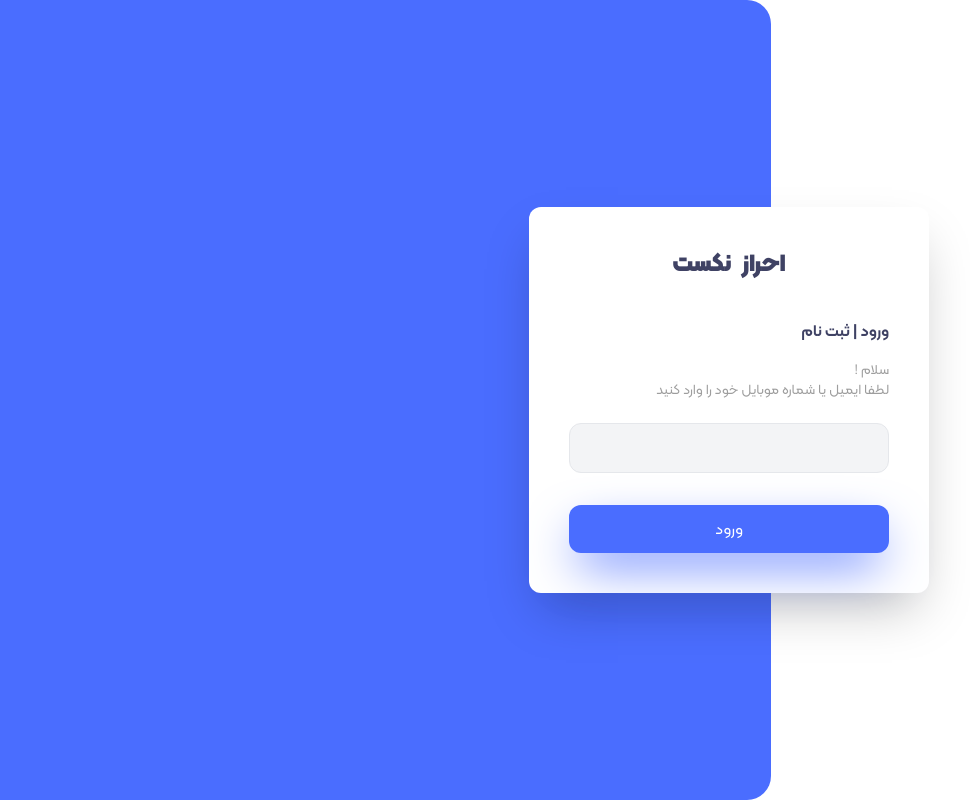
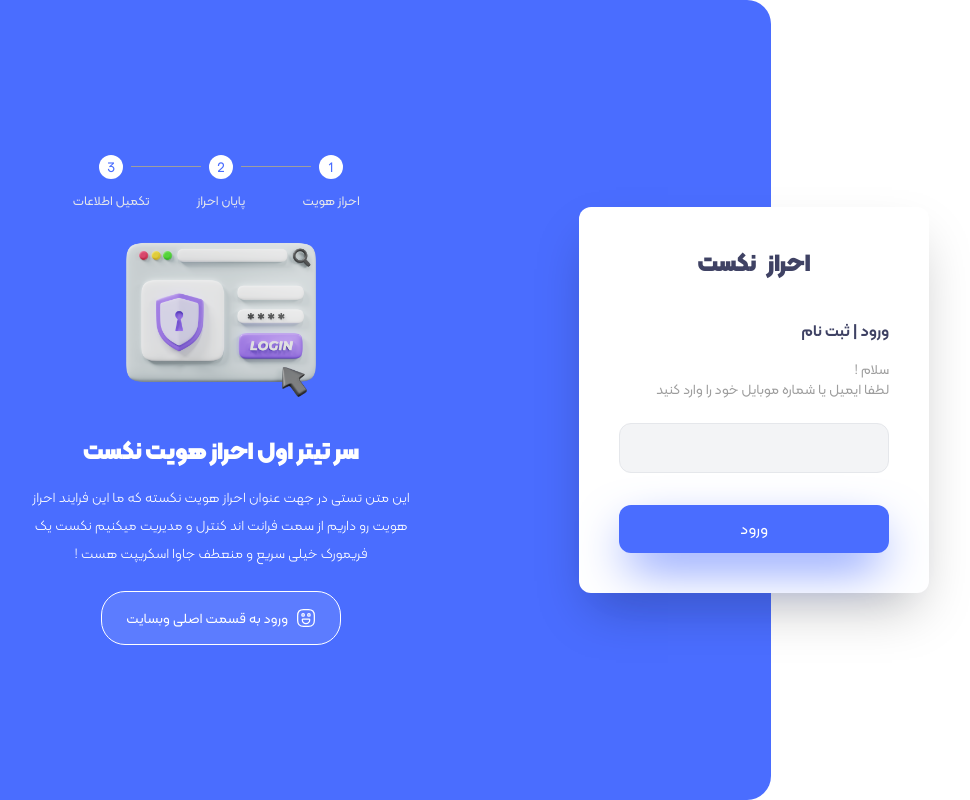
Before and after one commit to javadyousefi1/next-auth, a Next.js app: page /auth in a window 1280 px wide. Shown: the whole page, without its empty margins (61-1031 px from the left). Built offline with nearby package versions, Linux system fonts and the light colour scheme.

Commit message:
auth ui desktop done

```diff
--- a/src/components/auth/StatusLine.jsx
+++ b/src/components/auth/StatusLine.jsx
@@ -1,21 +1,20 @@
 // mui
 import DoneIcon from "@mui/icons-material/Done";
-
 // framer motion
 import { motion } from "framer-motion";
 
-const StatusLine = ({ step }) => {
+const StatusLine = ({ step, className }) => {
   return (
     <>
       {/* status line */}
-      <div className="">
+      <div className={className}>
         {/* auth status line */}
-        <div className="flex items-center justify-between gap-x-2 md:hidden">
+        <div className="flex items-center justify-between gap-x-2">
           {/* 1 */}
           <div className="flex flex-col items-center w-6 gap-y-3">
             <div
-              className={`w-6 h-6 text-sm text-white rounded-full ${
-                step >= 1 ? "bg-primary" : "bg-mainGray"
+              className={`w-6 h-6 text-sm text-white rounded-full md:text-primary ${
+                step >= 1 ? "bg-primary md:bg-white" : "bg-mainGray md:bg-white"
               } flex-center`}
             >
               {step >= 1 ? (
@@ -36,23 +35,24 @@ const StatusLine = ({ step }) => {
             </div>
             <div
               className={`text-[13px] font-normal ${
-                step >= 1 ? "text-mainBlack" : "text-mainGray"
+                step >= 1 ? "text-mainBlack md:text-white" : "text-mainGray md:text-gray-200"
               } whitespace-nowrap`}
             >
               احراز هویت
             </div>
           </div>
+
           {/* line */}
           <div
             className={` h-[1px] w-[70px] flex-1 relative bottom-4 ${
-              step >= 2 ? "bg-primary" : "bg-mainGray"
+              step >= 2 ? "bg-primary md:bg-white" : "bg-mainGray"
             }`}
           ></div>
           {/* 2 */}
           <div className="flex flex-col items-center w-6 gap-y-3">
             <div
-              className={`w-6 h-6 text-sm text-white rounded-full ${
-                step >= 2 ? "bg-primary" : "bg-mainGray"
+              className={`w-6 h-6 text-sm text-white rounded-full md:text-primary ${
+                step >= 2 ? "bg-primary md:bg-white" : "bg-mainGray md:bg-white"
               } flex-center`}
             >
               {step >= 2 ? (
@@ -73,7 +73,7 @@ const StatusLine = ({ step }) => {
             </div>{" "}
             <div
               className={`text-[13px] font-normal ${
-                step >= 2 ? "text-mainBlack" : "text-mainGray"
+                step >= 2 ? "text-mainBlack md:text-white" : "text-mainGray md:text-gray-200"
               } whitespace-nowrap`}
             >
               پایان احراز
@@ -82,14 +82,14 @@ const StatusLine = ({ step }) => {
           {/* line */}
           <div
             className={` h-[1px] w-[70px] flex-1 relative bottom-4 ${
-              step >= 3 ? "bg-primary" : "bg-mainGray"
+              step >= 3 ? "bg-primary md:bg-white" : "bg-mainGray"
             }`}
           ></div>
           {/* 3 */}
           <div className="flex flex-col items-center w-6 gap-y-3">
             <div
-              className={`w-6 h-6 text-sm text-white rounded-full ${
-                step >= 3 ? "bg-primary" : "bg-mainGray"
+              className={`w-6 h-6 text-sm text-white rounded-full md:text-primary ${
+                step >= 3 ? "bg-primary md:bg-white" : "bg-mainGray md:bg-white"
               } flex-center`}
             >
               {step >= 3 ? (
@@ -110,7 +110,7 @@ const StatusLine = ({ step }) => {
             </div>
             <div
               className={`text-[13px] font-normal ${
-                step >= 3 ? "text-mainBlack" : "text-mainGray"
+                step >= 3 ? "text-mainBlack md:text-white" : "text-mainGray md:text-gray-200"
               } whitespace-nowrap`}
             >
               تکمیل اطلاعات
--- a/src/pages/auth.js
+++ b/src/pages/auth.js
@@ -5,6 +5,11 @@ import DoneIcon from "@mui/icons-material/Done";
 // framer motion
 import { motion } from "framer-motion";
 import StatusLine from "@/components/auth/StatusLine";
+// image
+
+import Image from "next/image";
+
+import loginImg from "../../images/login.png";
 
 const AuthPage = () => {
   // auth line status step
@@ -28,10 +33,10 @@ const AuthPage = () => {
               damping: 40,
               // duration: 10000,
             }}
-            className="relative flex flex-col p-4 bg-white md:min-w-[400px] md:shadow-2xl md:left-[19%] rounded-xl md:px-10 md:py-10"
+            className="relative flex flex-col p-4 bg-white md:min-w-[350px] md:shadow-2xl md:left-[19%] rounded-xl md:px-10 md:py-10"
           >
             {/* status line */}
-            <StatusLine step={step} />
+            <StatusLine step={step} className=" md:hidden" />
 
             <h1 className="mt-16 text-2xl font-black text-center md:mt-0 text-secondary">
               احراز &nbsp; نکست
@@ -40,6 +45,7 @@ const AuthPage = () => {
             <p className="mt-6 font-semibold text-right text-md text-secondary md:mt-10">
               ورود | ثبت نام
             </p>
+
             <motion.div
               initial={{ opacity: 0 }}
               animate={{ opacity: 1 }}
@@ -48,7 +54,6 @@ const AuthPage = () => {
                 stiffness: 260,
                 damping: 40,
                 delay: 0.5,
-                // duration: 10000,
               }}
               className="flex flex-col"
             >
@@ -68,6 +73,117 @@ const AuthPage = () => {
               </button>
             </motion.div>
           </motion.div>
+
+          <div className="hidden lg:flex-col lg:flex lg:items-center">
+            {/* status line */}
+            <motion.div
+              initial={{ opacity: 0, y: 20 }}
+              animate={{ opacity: 1, y: 0 }}
+              transition={{
+                type: "spring",
+                stiffness: 260,
+                damping: 40,
+                // duration: 10000,
+                delay: 0.7,
+              }}
+            >
+              <StatusLine step={step} />
+            </motion.div>
+            {/* image login */}
+            <motion.div
+              initial={{ opacity: 0, y: 20 }}
+              animate={{ opacity: 1, y: 0 }}
+              transition={{
+                type: "spring",
+                stiffness: 260,
+                damping: 40,
+                // duration: 10000,
+                delay: 0.8,
+              }}
+            >
+              <Image
+                src={loginImg}
+                width={250}
+                height={250}
+                alt="Picture of the author"
+              />
+            </motion.div>
+            <motion.div
+              initial={{ opacity: 0, y: 20 }}
+              animate={{ opacity: 1, y: 0 }}
+              transition={{
+                type: "spring",
+                stiffness: 260,
+                damping: 40,
+                // duration: 10000,
+                delay: 0.9,
+              }}
+            >
+              {" "}
+              <h1 className="mt-4 text-2xl font-black text-center text-white">
+                سر تیتر اول احراز هویت نکست
+              </h1>
+            </motion.div>
+
+            <motion.div
+              initial={{ opacity: 0, y: 20 }}
+              animate={{ opacity: 1, y: 0 }}
+              transition={{
+                type: "spring",
+                stiffness: 260,
+                damping: 40,
+                // duration: 10000,
+                delay: 1,
+              }}
+            >
+              {" "}
+              <p className="w-[400px] text-center text-sm text-md text-white mt-4 font-light leading-7">
+                این متن تستی در جهت عنوان احراز هویت نکسته که ما این فرایند
+                احراز هویت رو داریم از سمت فرانت اند کنترل و مدیریت میکنیم نکست
+                یک فریمورک خیلی سریع و منعطف جاوا اسکریپت هست !
+              </p>
+            </motion.div>
+
+            <motion.div
+              initial={{ opacity: 0, y: 20 }}
+              animate={{ opacity: 1, y: 0 }}
+              transition={{
+                type: "spring",
+                stiffness: 260,
+                damping: 40,
+                // duration: 10000,
+                delay: 1.1,
+              }}
+            >
+              {" "}
+              <button className="flex flex-row-reverse items-center px-6 py-4 mt-6 text-sm text-white bg-white border border-white animate hover:bg-opacity-20 bg-opacity-10 rounded-3xl whitespace-nowrap gap-x-2">
+                <span>ورود به قسمت اصلی وبسایت</span>
+                <svg
+                  xmlns="http://www.w3.org/2000/svg"
+                  width="20"
+                  height="20"
+                  viewBox="0 0 24 24"
+                  fill="none"
+                >
+                  <path
+                    d="M9 22h6c5 0 7-2 7-7V9c0-5-2-7-7-7H9C4 2 2 4 2 9v6c0 5 2 7 7 7Z"
+                    stroke="#ffffff"
+                    strokeWidth="1.5"
+                    strokeLinecap="round"
+                    strokeLinejoin="round"
+                  ></path>
+                  <path
+                    d="M15.5 9.75a1.5 1.5 0 1 0 0-3 1.5 1.5 0 0 0 0 3ZM8.5 9.75a1.5 1.5 0 1 0 0-3 1.5 1.5 0 0 0 0 3ZM8.4 13.3h7.2c.5 0 .9.4.9.9 0 2.49-2.01 4.5-4.5 4.5s-4.5-2.01-4.5-4.5c0-.5.4-.9.9-.9Z"
+                    stroke="#ffffff"
+                    strokeWidth="1.5"
+                    stroke-miterlimit="10"
+                    strokeLinecap="round"
+                    strokeLinejoin="round"
+                  ></path>
+                </svg>
+              </button>
+            </motion.div>
+          </div>
         </div>
       </div>
     </>
--- a/src/styles/globals.css
+++ b/src/styles/globals.css
@@ -12,4 +12,15 @@
   font-family: "kalame";
   margin: 0;
   padding: 0;
+  user-select: #4a6dff;
 }
+
+::-moz-selection { /* Code for Firefox */
+  color: #4a6dff;
+  background: #fff;
+}
+
+::selection {
+  color: #4a6dff;
+  background: #fff;
+}
```
Also changed, not shown: images/login.png (added).
